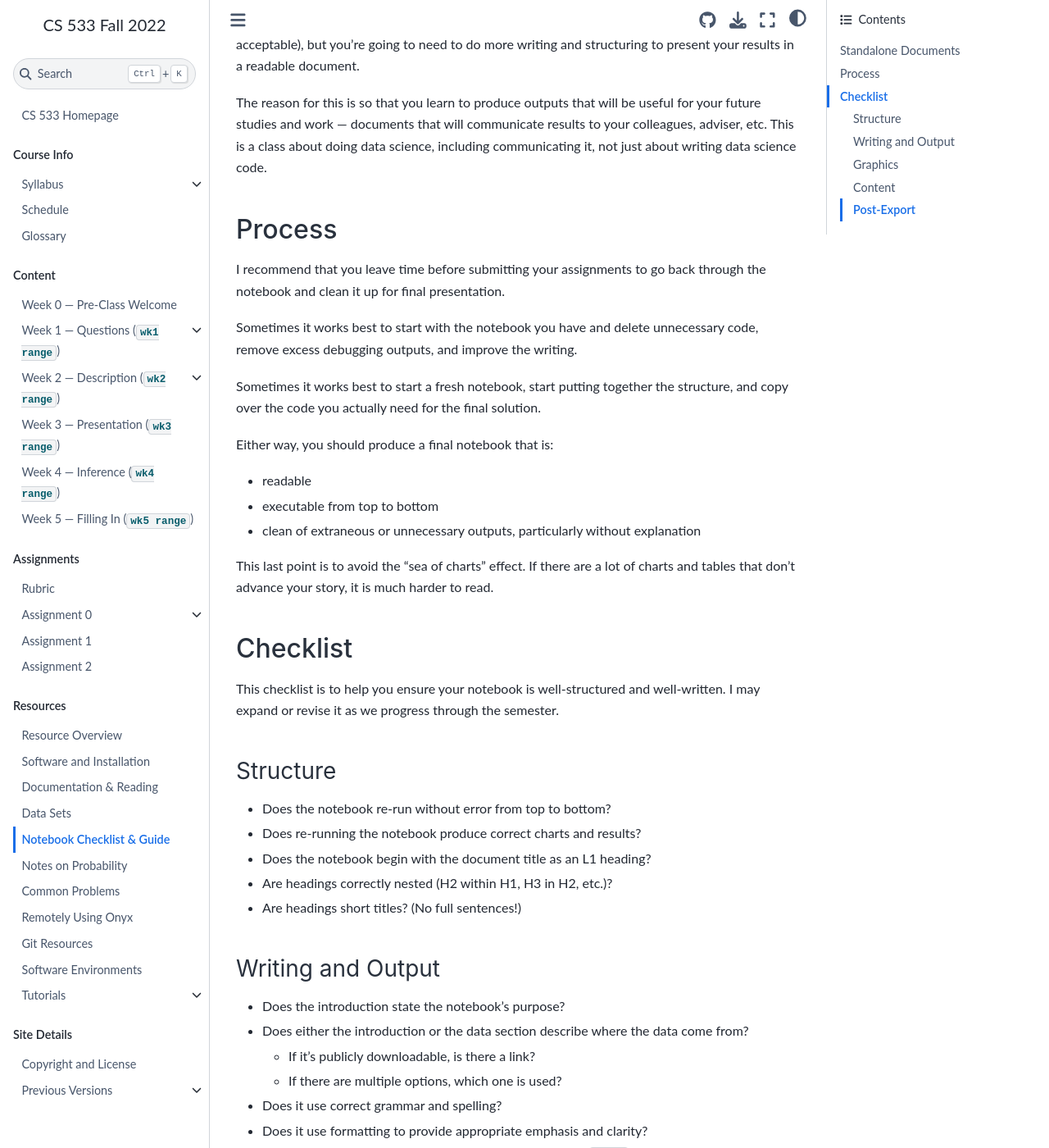
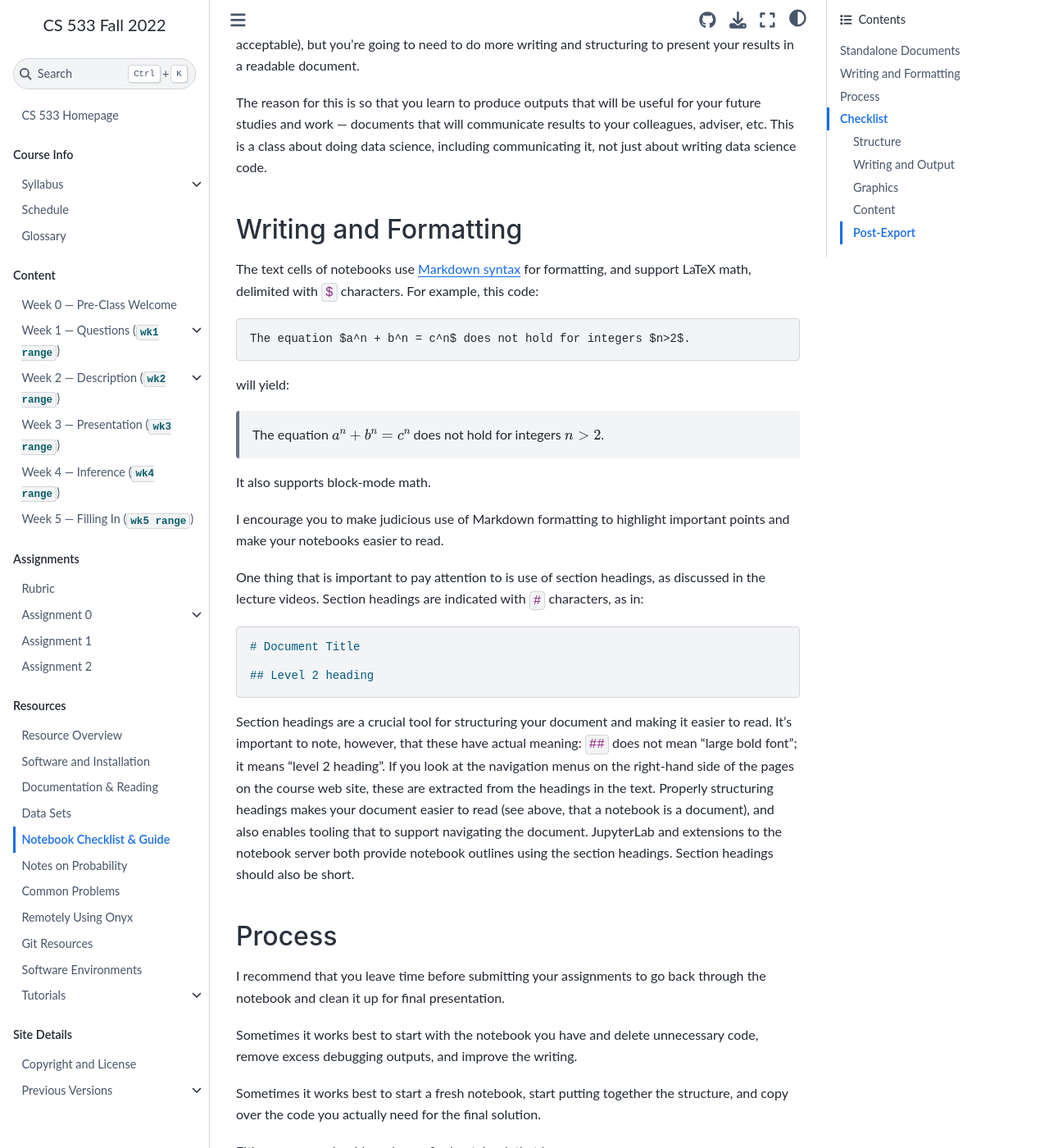
Before and after one commit to mdekstrand/cs533-web, a Jupyter Book: the page built from resources/notebook-checklist.md, in a window 1280 px wide and 1400 px high, scrolled down 547 px. Shown: the whole window at 82% size. Built offline with Jupyter Book 1.0.4 settings and Sphinx 7.4.7 and the Sphinx Book theme 1.1.4, drawn with Linux system fonts in a browser that asks for light colours; pages that are not in the unit, such as notebooks, are missing from menus; cross-references to code outside the pages are shown as plain code; a style sheet for code colours, icons or effects is not loaded.

Commit message:
more discussion of markdown

````diff
--- a/resources/notebook-checklist.md
+++ b/resources/notebook-checklist.md
@@ -24,6 +24,46 @@ The reason for this is so that you learn to produce outputs that will be useful
 studies and work — documents that will communicate results to your colleagues, adviser, etc.
 This is a class about doing data science, including communicating it, not just about writing
 data science code.
+
+## Writing and Formatting
+
+[cm]: https://commonmark.org/help/
+
+The text cells of notebooks use [Markdown syntax][cm] for formatting, and
+support LaTeX math, delimited with `$` characters. For example, this code:
+
+```markdown
+The equation $a^n + b^n = c^n$ does not hold for integers $n>2$.
+```
+
+will yield:
+
+> The equation $a^n + b^n = c^n$ does not hold for integers $n>2$.
+
+It also supports block-mode math.
+
+I encourage you to make judicious use of Markdown formatting to highlight important points and make
+your notebooks easier to read.
+
+One thing that is important to pay attention to is use of section headings, as discussed in the
+lecture videos.  Section headings are indicated with `#` characters, as in:
+
+```markdown
+# Document Title
+
+## Level 2 heading
+```
+
+Section headings are a crucial tool for structuring your document and making it
+easier to read.  It's important to note, however, that these have actual
+meaning: `##` does not mean “large bold font”; it means “level 2 heading”.  If
+you look at the navigation menus on the right-hand side of the pages on the
+course web site, these are extracted from the headings in the text.  Properly
+structuring headings makes your document easier to read (see above, that a
+notebook is a document), and also enables tooling that to support navigating the
+document.  JupyterLab and extensions to the notebook server both provide
+notebook outlines using the section headings.  Section headings should also be
+short.
 
 ## Process
 
````
